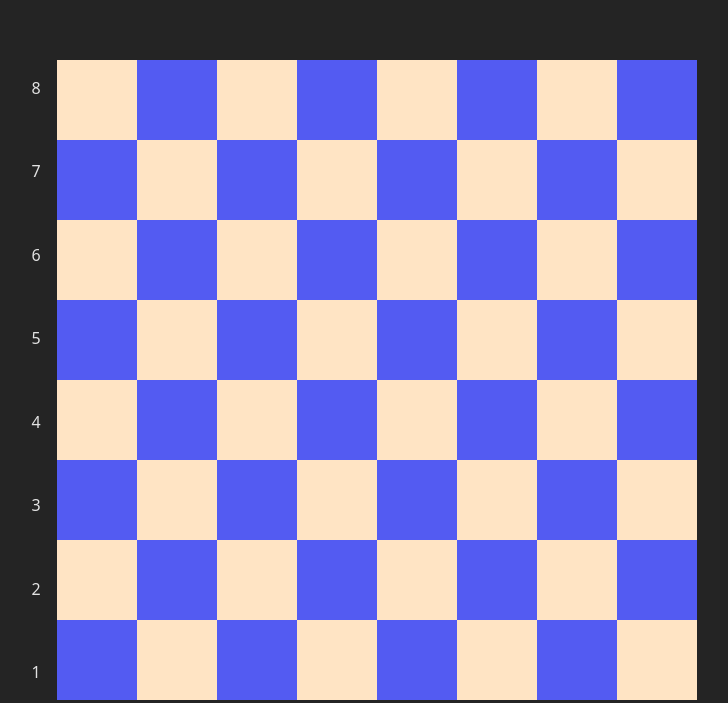
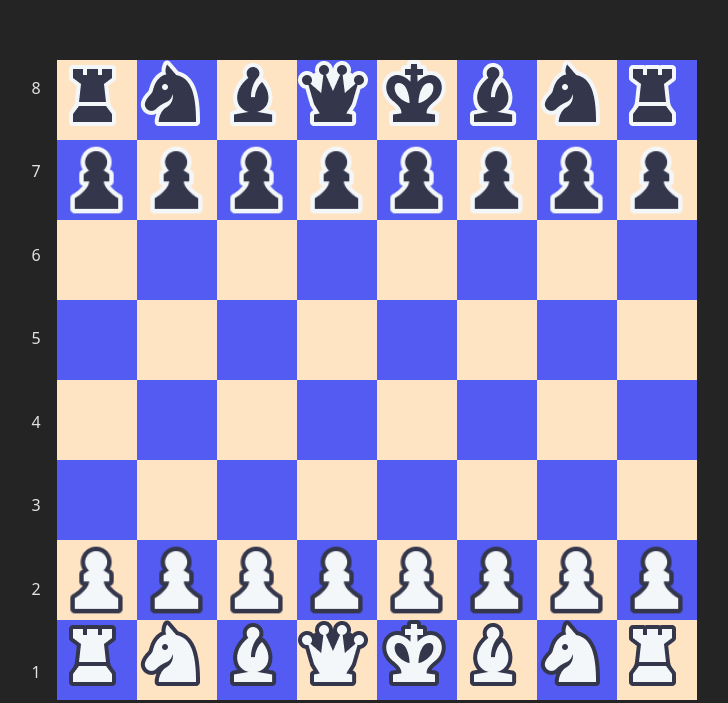
Before and after one commit to NikolaiMarkalainen/Livechess, a website built with Vite: page chess-frontend/index.html in a window 1280 px wide. Shown: the part 392-1095 px from the top of the page, without its empty margins (276-1004 px from the left). Built offline with nearby package versions, Linux system fonts and the light colour scheme.

Commit message:
Chess pieces added to the board

```diff
--- a/chess-frontend/src/board.ts
+++ b/chess-frontend/src/board.ts
@@ -2,20 +2,69 @@ import "./style.css";
 
 const board = document.querySelector<HTMLDivElement>("#board")!;
 
-board.innerHTML = `
-  <div class="board-wrapper">
-    <div class="board-numbers"></div>
-    <div class="board-grid"></div>
-  </div>
-  <div class="board-text"></div>
-`;
+const drawChessPieces = (side: "black" | "white") => {
+  const boardValues = ["A", "B", "C", "D", "E", "F", "G", "H"];
+  const knightSquares = side === "white" ? ["B1", "G1"] : ["B8", "G8"];
+  const bishopSquares = side === "white" ? ["C1", "F1"] : ["C8", "F8"];
+  const rookSquares = side === "white" ? ["A1", "H1"] : ["A8", "H8"];
+  const queenSquare = side === "white" ? ["D1"] : ["D8"];
+  const kingSquare = side === "white" ? ["E1"] : ["E8"];
+  const pawnRow = side === "white" ? "2" : "7";
+  // pawns rendered
+  for (let i = 0; i < 8; i++) {
+    let square = document.querySelector(
+      `[data-square="${boardValues[i]}${pawnRow}"]`
+    )!;
+    let pawn = document.createElement("img");
+    pawn.alt = `pawn-${side}`;
+    pawn.src = `/pieces/pawn-${side}.png`;
+    pawn.className = "chess-piece";
+    square.appendChild(pawn);
+  }
+  // render knight conditionally
+  knightSquares.forEach((k) => {
+    const knight = document.createElement("img");
+    knight.alt = `knight-${side}`;
+    knight.src = `/pieces/knight-${side}.png`;
+    document.querySelector(`[data-square="${k}"]`)?.appendChild(knight);
+  });
+  // render rook conditionally
+  rookSquares.forEach((r) => {
+    const rook = document.createElement("img");
+    rook.alt = `rook-${side}`;
+    rook.src = `/pieces/rook-${side}.png`;
+    document.querySelector(`[data-square="${r}"]`)?.appendChild(rook);
+  });
+  // render bishop conditionally
+  bishopSquares.forEach((b) => {
+    const bishop = document.createElement("img");
+    bishop.alt = `bishop-${side}`;
+    bishop.src = `/pieces/bishop-${side}.png`;
+    document.querySelector(`[data-square="${b}"]`)?.appendChild(bishop);
+  });
+  // render queen conditionally
+  queenSquare.forEach((q) => {
+    const queen = document.createElement("img");
+    queen.alt = `queen-${side}`;
+    queen.src = `/pieces/queen-${side}.png`;
+    document.querySelector(`[data-square="${q}"]`)?.appendChild(queen);
+  });
+  // render king conditionally
+  kingSquare.forEach((k) => {
+    const king = document.createElement("img");
+    king.alt = `king-${side}`;
+    king.src = `/pieces/king-${side}.png`;
+    document.querySelector(`[data-square="${k}"]`)?.appendChild(king);
+  });
+};
 
+const drawChessBoard = () => {
   const boardGrid = document.querySelector<HTMLDivElement>(".board-grid")!;
   const boardText = document.querySelector<HTMLDivElement>(".board-text")!;
-const boardNumbers = document.querySelector<HTMLDivElement>(".board-numbers")!;
+  const boardNumbers =
+    document.querySelector<HTMLDivElement>(".board-numbers")!;
 
   const boardValues = ["A", "B", "C", "D", "E", "F", "G", "H"];
-
   boardValues.forEach((value) => {
     const textBox = document.createElement("p");
     textBox.textContent = value;
@@ -37,3 +86,16 @@ for (let row = 0; row < 8; row++) {
     }
     boardNumbers.appendChild(numberBox);
   }
+};
+
+board.innerHTML = `
+  <div class="board-wrapper">
+    <div class="board-numbers"></div>
+    <div class="board-grid"></div>
+  </div>
+  <div class="board-text"></div>
+`;
+
+drawChessBoard();
+drawChessPieces("white");
+drawChessPieces("black");
--- a/chess-frontend/src/style.css
+++ b/chess-frontend/src/style.css
@@ -66,3 +66,9 @@ body {
 .board-wrapper {
   display: flex;
 }
+
+.chess-piece {
+  width: 100%;
+  height: 100%;
+  z-index: 1;
+}
```
Also changed, not shown: chess-frontend/public/pieces/bishop-black.png (added), chess-frontend/public/pieces/bishop-white.png (added), chess-frontend/public/pieces/king-black.png (added), chess-frontend/public/pieces/king-white.png (added), chess-frontend/public/pieces/knight-black.png (added), chess-frontend/public/pieces/knight-white.png (added), chess-frontend/public/pieces/pawn-black.png (added), chess-frontend/public/pieces/pawn-white.png (added), chess-frontend/public/pieces/queen-black.png (added), chess-frontend/public/pieces/queen-white.png (added), chess-frontend/public/pieces/rook-black.png (added), chess-frontend/public/pieces/rook-white.png (added). Lines whose indentation alone changed are shown as unchanged.
